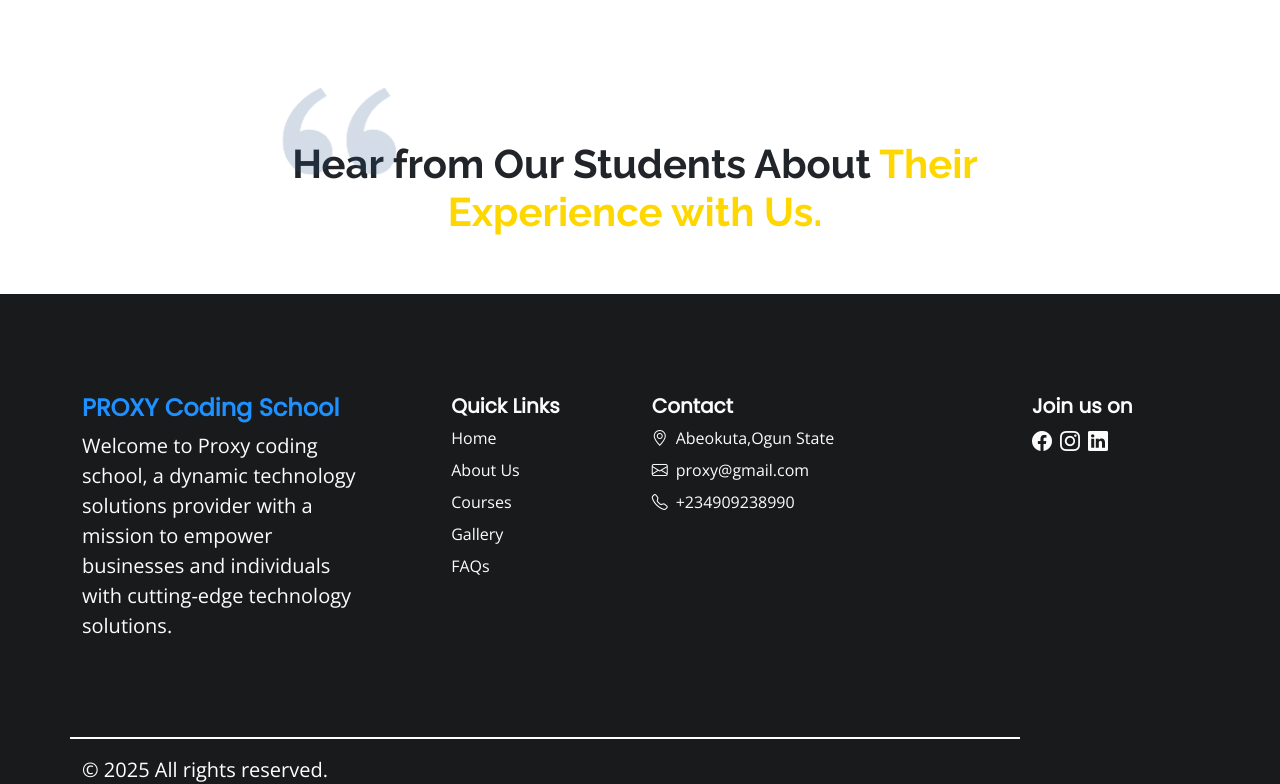
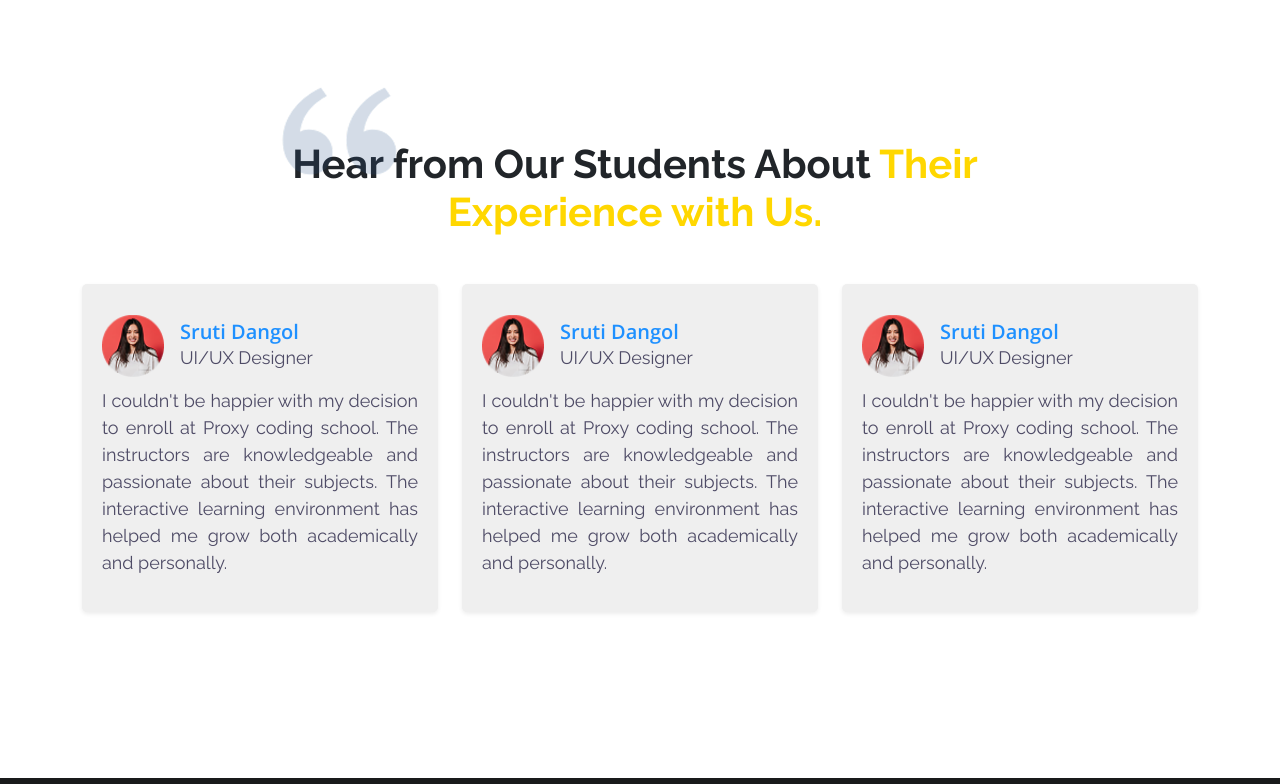
Before and after one commit to Ariyibi-Baseet/proxycodingschool, a React (Vite) app: page / in a window 1280 px wide. Shown: the part 3004-3788 px from the top of the page. Built offline with nearby package versions, Linux system fonts and the light colour scheme.

Commit message:
cleaning up landing page

```diff
--- a/src/assets/css/TestimonialComp.css
+++ b/src/assets/css/TestimonialComp.css
@@ -23,3 +23,40 @@
   position: absolute;
   top: -38px;
 }
+
+.slider-wrapper {
+  padding-bottom: 100px;
+}
+
+.testimony-block {
+  background-color: #efefef;
+  border-radius: 5px;
+  padding: 20px;
+}
+
+.testimony-img {
+  width: 62px;
+  height: 62px;
+  object-fit: cover;
+}
+
+.user-name {
+  font-size: 20px;
+  font-family: var(--ff-open-sans);
+  font-weight: 600 !important;
+  color: var(--primary-color);
+}
+
+.user-stack {
+  color: #4e4b66;
+  font-family: var(--ff-raleway);
+  font-weight: 400 !important;
+  font-size: 18px;
+}
+
+.testimony {
+  color: #4e4b66;
+  font-family: var(--ff-raleway);
+  font-size: 18px;
+  text-align: justify;
+}
--- a/src/components/TestimonialComp.jsx
+++ b/src/components/TestimonialComp.jsx
@@ -1,10 +1,12 @@
 import "../assets/css/TestimonialComp.css";
 import quoteImg from "../assets/images/double-quotes.png";
+import headImg from "../assets/images/head.png";
 
 function TestimonialComp() {
   return (
     <>
       <section className="testimonial-section">
+        <div className="container">
           <div className="testimonial-content-wrapper">
             <h1>
               Hear from Our Students About
@@ -13,7 +15,74 @@ function TestimonialComp() {
             <img src={quoteImg} alt="" className="quote-img" />
           </div>
 
-        <div className="slider-wrapper"></div>
+          <div className="slider-wrapper mt-5">
+            <div className="row">
+              <div className="col-12 col-md-4 mb-3">
+                <div className="testimony-block shadow-sm">
+                  <div className="user-info-top d-flex align-items-center">
+                    <img src={headImg} alt="" className="testimony-img" />
+                    <div className="user-info ms-3 d-flex justify-content-center flex-column pt-3">
+                      <h4 className="user-name m-0">Sruti Dangol</h4>
+                      <p className="user-stack">UI/UX Designer</p>
+                    </div>
+                  </div>
+
+                  <div className="testimony-content">
+                    <p className="testimony">
+                      I couldn't be happier with my decision to enroll at Proxy
+                      coding school. The instructors are knowledgeable and
+                      passionate about their subjects. The interactive learning
+                      environment has helped me grow both academically and
+                      personally.
+                    </p>
+                  </div>
+                </div>
+              </div>
+              <div className="col-12 col-md-4 mb-3">
+                <div className="testimony-block shadow-sm">
+                  <div className="user-info-top d-flex align-items-center">
+                    <img src={headImg} alt="" className="testimony-img" />
+                    <div className="user-info ms-3 d-flex justify-content-center flex-column pt-3">
+                      <h4 className="user-name m-0">Sruti Dangol</h4>
+                      <p className="user-stack">UI/UX Designer</p>
+                    </div>
+                  </div>
+
+                  <div className="testimony-content">
+                    <p className="testimony">
+                      I couldn't be happier with my decision to enroll at Proxy
+                      coding school. The instructors are knowledgeable and
+                      passionate about their subjects. The interactive learning
+                      environment has helped me grow both academically and
+                      personally.
+                    </p>
+                  </div>
+                </div>
+              </div>
+              <div className="col-12 col-md-4 mb-3">
+                <div className="testimony-block shadow-sm">
+                  <div className="user-info-top d-flex align-items-center">
+                    <img src={headImg} alt="" className="testimony-img" />
+                    <div className="user-info ms-3 d-flex justify-content-center flex-column pt-3">
+                      <h4 className="user-name m-0">Sruti Dangol</h4>
+                      <p className="user-stack">UI/UX Designer</p>
+                    </div>
+                  </div>
+
+                  <div className="testimony-content">
+                    <p className="testimony">
+                      I couldn't be happier with my decision to enroll at Proxy
+                      coding school. The instructors are knowledgeable and
+                      passionate about their subjects. The interactive learning
+                      environment has helped me grow both academically and
+                      personally.
+                    </p>
+                  </div>
+                </div>
+              </div>
+            </div>
+          </div>
+        </div>
       </section>
     </>
   );
```
Also changed, not shown: src/assets/images/head.png (added). Lines whose indentation alone changed are shown as unchanged.
